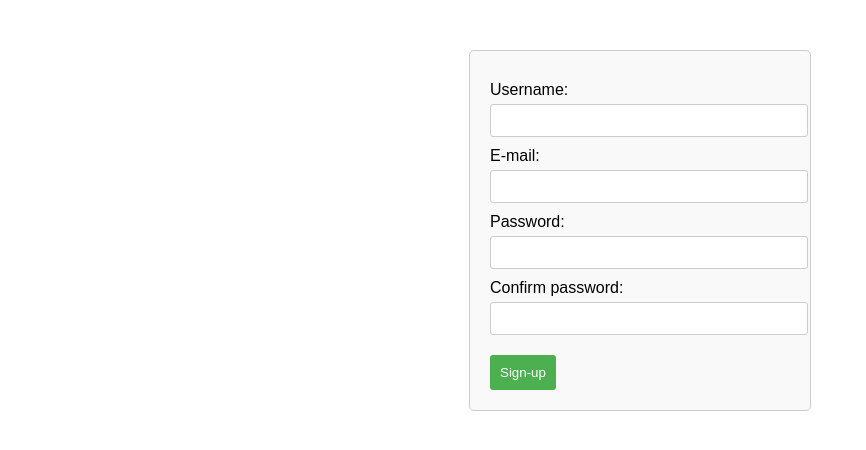
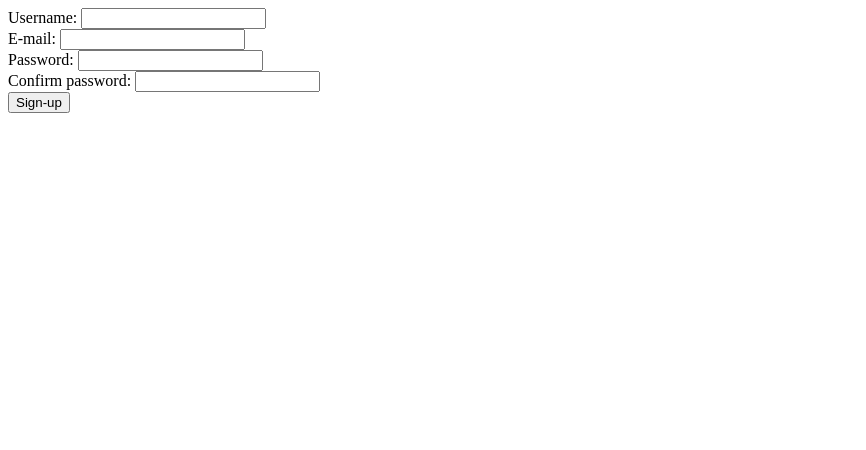
Before and after one commit to DDurbaa/Minigamer, a PHP site: page /Minigamer/sign-up.php in a window 1280 px wide. Shown: the top 450 px of the page, without its empty margins (0-866 px from the left). Run offline with PHP 8.4, Linux system fonts and the light colour scheme; some libraries are stand-ins or nearby versions.

Commit message:
mini changes

```diff
--- a/inc/signup.class.php
+++ b/inc/signup.class.php
@@ -113,10 +113,10 @@ class Signup
         $token = bin2hex(random_bytes(50));
 
         $DB->query("INSERT INTO users (username, email, password, token, verified, created_at) VALUES (?, ?, ?, ?, 0, NOW())", $username, $email, $password, $token);
-        $this->sendVerificationEmail($data['email'], $token);
+        $this->sendVerificationEmail($data['email'], $token, $data['username']);
     }
 
-    private function sendVerificationEmail($email, $token) {
+    private function sendVerificationEmail($email, $token, $username) {
 
         // Vytvoř nový objekt PHPMailer
         $mail = new PHPMailer(true);
@@ -138,7 +138,7 @@ class Signup
 
             // Tělo zprávy v HTML formátu
             $mail->isHTML(true);
-            $mail->Body = 'Click the link to verify your email: <a href="http://localhost/Minigamer/Lockpicker/verify-email.php?t=' . $token . '">Verify Email</a>';
+            $mail->Body = 'Welcome to Minigamer, ' . $username . '! <br> Click the link below to verify your email!: <br> <a href="http://localhost/Minigamer/Lockpicker/verify-email.php?t=' . $token . '">Verify Email</a>';
 
             // Odeslání e-mailu
             $mail->send();
--- a/sign-up.php
+++ b/sign-up.php
@@ -1,6 +1,8 @@
 <?php
 
 include "inc/loader.php";
+
+$result = "";
 
 if ($_SERVER['REQUEST_METHOD'] == "POST") {
     $Signup = new Signup();
@@ -16,42 +18,6 @@ if ($_SERVER['REQUEST_METHOD'] == "POST") {
     <meta charset="UTF-8">
     <meta name="viewport" content="width=device-width, initial-scale=1.0">
     <title>Sign-Up Now!</title>
-    <style>
-        body {
-            font-family: Arial, sans-serif;
-        }
-        form {
-            margin: 50px auto;
-            padding: 20px;
-            border: 1px solid #ccc;
-            border-radius: 5px;
-            width: 300px;
-            background-color: #f9f9f9;
-        }
-        label {
-            display: block;
-            margin-top: 10px;
-        }
-        input[type="text"], input[type="email"], input[type="password"] {
-            width: 100%;
-            padding: 8px;
-            margin-top: 5px;
-            border: 1px solid #ccc;
-            border-radius: 3px;
-        }
-        input[type="submit"] {
-            margin-top: 20px;
-            padding: 10px;
-            border: none;
-            background-color: #4CAF50;
-            color: white;
-            cursor: pointer;
-            border-radius: 3px;
-        }
-        input[type="submit"]:hover {
-            background-color: #45a049;
-        }
-    </style>
 </head>
 <body>
     <form action="" method="POST">
```
Also changed, not shown: verify-email.php (+9 -2 lines).
